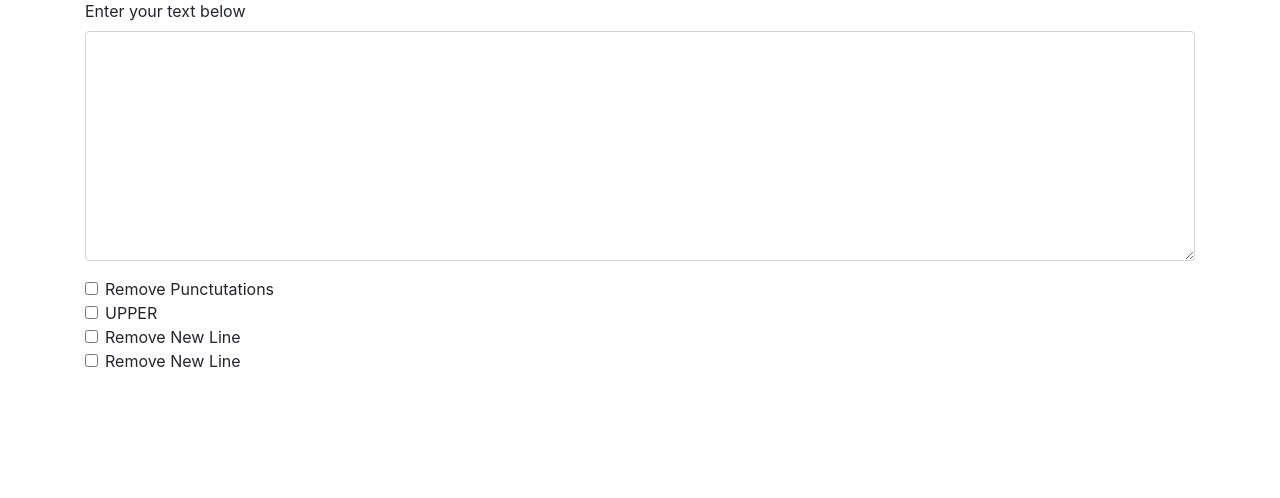
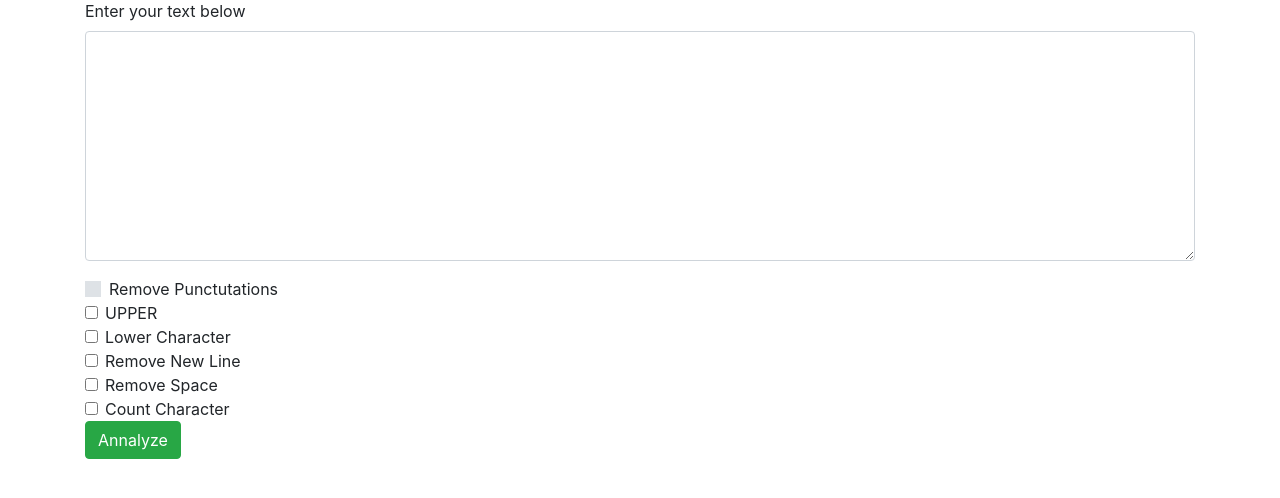
Before and after one commit to Gaurav6299/SecondAppDjango, a Django app: page / in a window 1280 px wide. Shown: the part 123-621 px from the top of the page. Run offline with Django 3.2, Linux system fonts and the light colour scheme; some libraries are stand-ins or nearby versions.

Commit message:
changes in index file

```diff
--- a/templa/templates/index.html
+++ b/templa/templates/index.html
@@ -47,33 +47,45 @@
 
      <div class="container">
 
-         <form>
+         <form action="/contact" method="get">
                <div class="form-group">
                 <label for="exampleFormControlTextarea1">Enter your text below</label>
                 <textarea class="form-control" name="mytext" id="exampleFormControlTextarea1" rows="9"></textarea>
               </div>
 
-             <div class="form-check form-switch">
-              <input class="form-check-input" name="myCheck" type="checkbox" id="flexSwitchCheckDefault">
-              <label class="form-check-label" for="flexSwitchCheckDefault">Remove Punctutations</label>
+             <div class="custom-control custom-switch">
+              <input class="custom-control-input" name="check" type="checkbox" id="customSwitch1">
+              <label class="custom-control-label" for="customSwitch1">Remove Punctutations</label>
             </div>
 
              <div class="form-check form-switch">
-              <input class="form-check-input" name="myCheck1" type="checkbox" id="flexSwitchCheckDefault1">
+              <input class="form-check-input" name="upperChar" type="checkbox" id="flexSwitchCheckDefault1">
               <label class="form-check-label" for="flexSwitchCheckDefault1">UPPER</label>
             </div>
 
              <div class="form-check form-switch">
-              <input class="form-check-input" name="removenewline" type="checkbox" id="flexSwitchCheckDefault2">
-              <label class="form-check-label" for="flexSwitchCheckDefault2">Remove New Line</label>
+              <input class="form-check-input" name="lowerChar" type="checkbox" id="flexSwitchCheckDefault2">
+              <label class="form-check-label" for="flexSwitchCheckDefault2">Lower Character</label>
             </div>
 
              <div class="form-check form-switch">
-              <input class="form-check-input" name="removespace" type="checkbox" id="flexSwitchCheckDefault3">
+              <input class="form-check-input" name="removenewline" type="checkbox" id="flexSwitchCheckDefault3">
               <label class="form-check-label" for="flexSwitchCheckDefault3">Remove New Line</label>
             </div>
+
+              <div class="form-check form-switch">
+              <input class="form-check-input" name="removespace" type="checkbox" id="flexSwitchCheckDefault4">
+              <label class="form-check-label" for="flexSwitchCheckDefault4">Remove Space</label>
+            </div>
+
+              <div class="form-check form-switch">
+              <input class="form-check-input" name="countchar" type="checkbox" id="flexSwitchCheckDefault5">
+              <label class="form-check-label" for="flexSwitchCheckDefault5">Count Character</label>
+            </div>
+
+             <button type="submit" class="btn btn-success">Annalyze</button>
+
          </form>
-
      </div>
 
 
```
